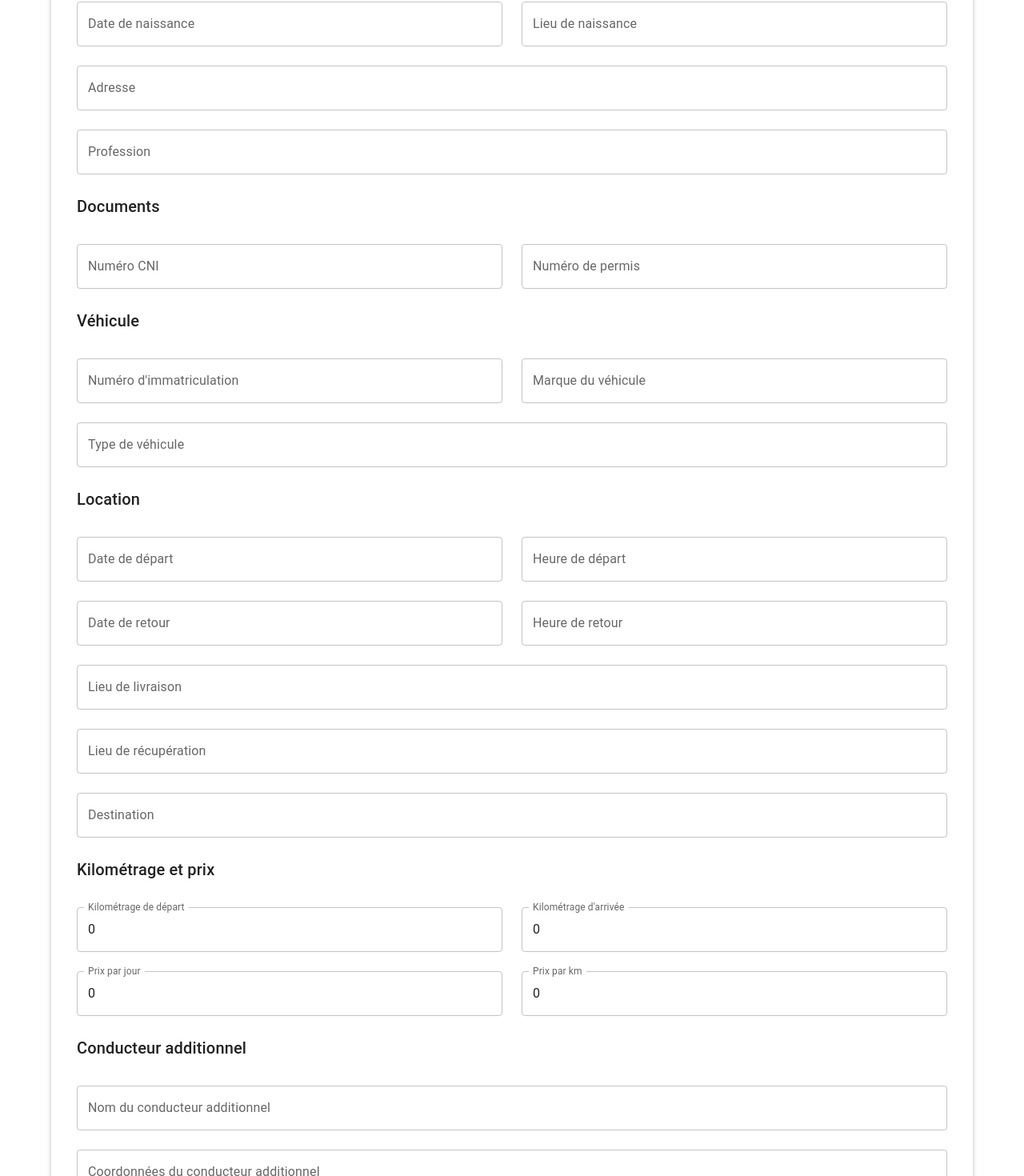
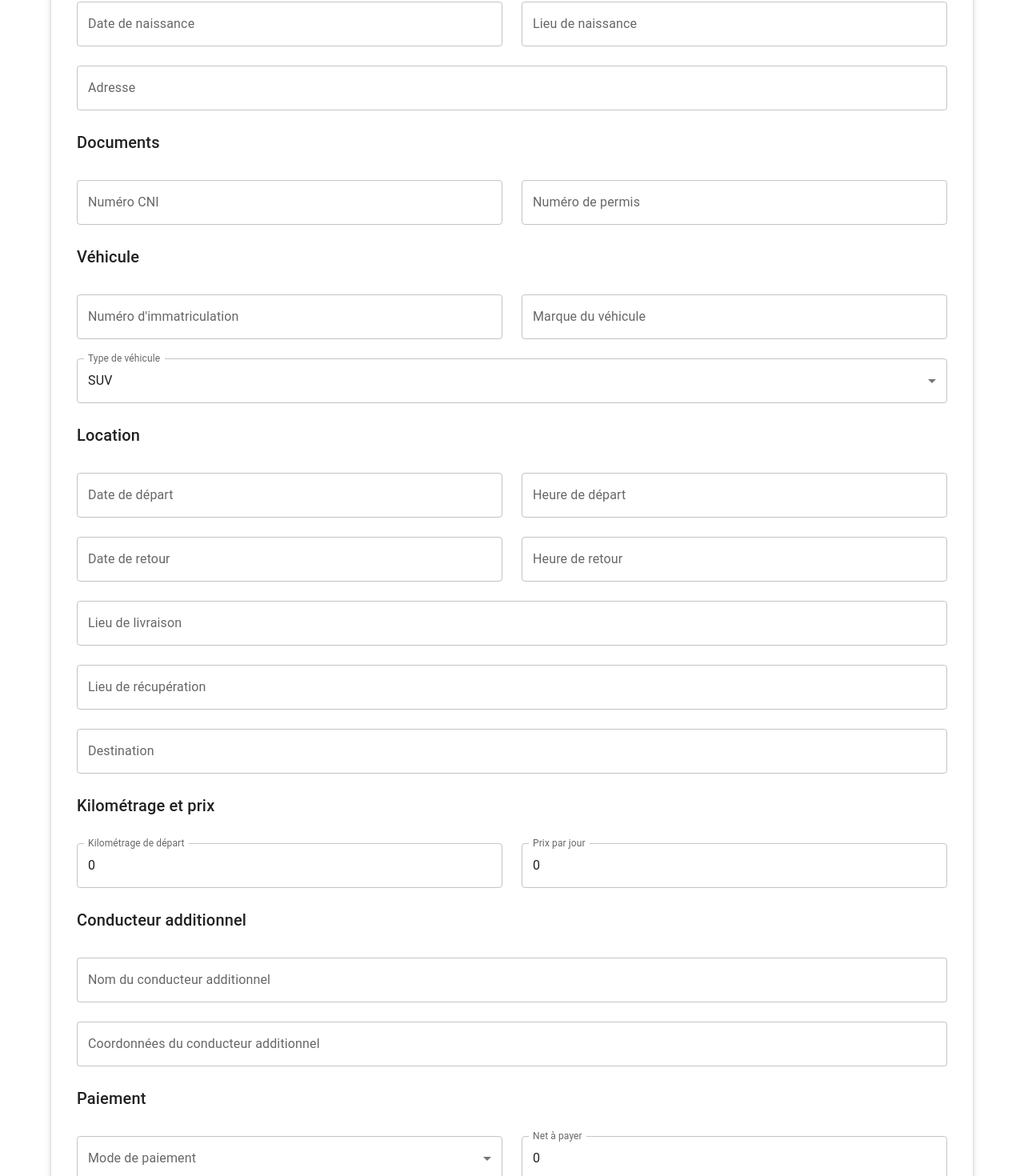
Before and after one commit to galsen-boy/facturation_form, a React (Vite) app: page / in a window 1280 px wide. Shown: the part 339-1809 px from the top of the page at 80% size. Built offline with nearby package versions, Linux system fonts and the light colour scheme.

Commit message:
some updates

```diff
--- a/src/components/ContratPDF.tsx
+++ b/src/components/ContratPDF.tsx
@@ -4,19 +4,18 @@ import { Box, Button, Typography, Divider, Grid } from '@mui/material';
 import { format } from 'date-fns';
 import { fr } from 'date-fns/locale';
 
-interface FormData {
+export interface FormData {
   nom: string;
   prenom: string;
   coordonnees: string;
   dateNaissance: Date | null;
   lieuNaissance: string;
   adresse: string;
-  profession: string;
   numeroCNI: string;
   numeroPermis: string;
   numeroImmatriculation: string;
   marqueVehicule: string;
-  typeVehicule: string;
+  typeVehicule: 'SUV' | 'Berline';
   dateDepart: Date | null;
   heureDepart: Date | null;
   dateRetour: Date | null;
@@ -25,9 +24,7 @@ interface FormData {
   lieuRecuperation: string;
   destination: string;
   kmDepart: number;
-  kmArrivee: number;
   prixJour: number;
-  prixKm: number;
   conducteurAdditionnel: string;
   coordonneesConducteur: string;
   modePaiement: string;
@@ -58,8 +55,7 @@ const ContratPDF: React.FC<ContratPDFProps> = ({ formData }) => {
     const days = Math.ceil(
       (formData.dateRetour.getTime() - formData.dateDepart.getTime()) / (1000 * 60 * 60 * 24)
     );
-    const km = formData.kmArrivee - formData.kmDepart;
-    return days * formData.prixJour + km * formData.prixKm;
+    return days * formData.prixJour;
   };
 
   return (
@@ -137,10 +133,6 @@ const ContratPDF: React.FC<ContratPDFProps> = ({ formData }) => {
             <Grid item xs={12} sm={6}>
               <Typography sx={{ fontWeight: 'bold', fontSize: '0.9rem' }}>Adresse:</Typography>
               <Typography sx={{ fontSize: '0.9rem' }}>{formData.adresse}</Typography>
-            </Grid>
-            <Grid item xs={12} sm={6}>
-              <Typography sx={{ fontWeight: 'bold', fontSize: '0.9rem' }}>Profession:</Typography>
-              <Typography sx={{ fontSize: '0.9rem' }}>{formData.profession}</Typography>
             </Grid>
           </Grid>
         </Box>
@@ -259,16 +251,8 @@ const ContratPDF: React.FC<ContratPDFProps> = ({ formData }) => {
               <Typography sx={{ fontSize: '0.9rem' }}>{formData.kmDepart} km</Typography>
             </Grid>
             <Grid item xs={12} sm={6}>
-              <Typography sx={{ fontWeight: 'bold', fontSize: '0.9rem' }}>Kilométrage d'arrivée:</Typography>
-              <Typography sx={{ fontSize: '0.9rem' }}>{formData.kmArrivee} km</Typography>
-            </Grid>
-            <Grid item xs={12} sm={6}>
               <Typography sx={{ fontWeight: 'bold', fontSize: '0.9rem' }}>Prix par jour:</Typography>
               <Typography sx={{ fontSize: '0.9rem' }}>{formData.prixJour.toLocaleString('fr-FR')} FCFA</Typography>
-            </Grid>
-            <Grid item xs={12} sm={6}>
-              <Typography sx={{ fontWeight: 'bold', fontSize: '0.9rem' }}>Prix par km:</Typography>
-              <Typography sx={{ fontSize: '0.9rem' }}>{formData.prixKm.toLocaleString('fr-FR')} FCFA</Typography>
             </Grid>
           </Grid>
         </Box>
--- a/src/components/FacturationForm.tsx
+++ b/src/components/FacturationForm.tsx
@@ -14,39 +14,7 @@ import { TimePicker } from '@mui/x-date-pickers/TimePicker';
 import { LocalizationProvider } from '@mui/x-date-pickers/LocalizationProvider';
 import { AdapterDateFns } from '@mui/x-date-pickers/AdapterDateFns';
 import { fr } from 'date-fns/locale';
-import ContratPDF from './ContratPDF';
-
-interface FormData {
-  nom: string;
-  prenom: string;
-  coordonnees: string;
-  dateNaissance: Date | null;
-  lieuNaissance: string;
-  adresse: string;
-  profession: string;
-  numeroCNI: string;
-  numeroPermis: string;
-  numeroImmatriculation: string;
-  marqueVehicule: string;
-  typeVehicule: string;
-  dateDepart: Date | null;
-  heureDepart: Date | null;
-  dateRetour: Date | null;
-  heureRetour: Date | null;
-  lieuLivraison: string;
-  lieuRecuperation: string;
-  destination: string;
-  kmDepart: number;
-  kmArrivee: number;
-  prixJour: number;
-  prixKm: number;
-  conducteurAdditionnel: string;
-  coordonneesConducteur: string;
-  modePaiement: string;
-  netAPayer: number;
-  caution: number;
-  carburant: string;
-}
+import ContratPDF, { FormData } from './ContratPDF';
 
 const validationSchema = yup.object({
   nom: yup.string().required('Le nom est requis'),
@@ -55,7 +23,6 @@ const validationSchema = yup.object({
   dateNaissance: yup.date().required('La date de naissance est requise'),
   lieuNaissance: yup.string().required('Le lieu de naissance est requis'),
   adresse: yup.string().required('L\'adresse est requise'),
-  profession: yup.string().required('La profession est requise'),
   numeroCNI: yup.string().required('Le numéro CNI est requis'),
   numeroPermis: yup.string().required('Le numéro de permis est requis'),
   numeroImmatriculation: yup.string().required('Le numéro d\'immatriculation est requis'),
@@ -75,9 +42,7 @@ const validationSchema = yup.object({
   lieuRecuperation: yup.string().required('Le lieu de récupération est requis'),
   destination: yup.string().required('La destination est requise'),
   kmDepart: yup.number().required('Le kilométrage de départ est requis'),
-  kmArrivee: yup.number().required('Le kilométrage d\'arrivée est requis'),
   prixJour: yup.number().required('Le prix par jour est requis'),
-  prixKm: yup.number().required('Le prix par km est requis'),
   conducteurAdditionnel: yup.string(),
   coordonneesConducteur: yup.string(),
   modePaiement: yup.string().required('Le mode de paiement est requis'),
@@ -98,12 +63,11 @@ const FacturationForm = () => {
       dateNaissance: null,
       lieuNaissance: '',
       adresse: '',
-      profession: '',
       numeroCNI: '',
       numeroPermis: '',
       numeroImmatriculation: '',
       marqueVehicule: '',
-      typeVehicule: '',
+      typeVehicule: 'SUV',
       dateDepart: null,
       heureDepart: null,
       dateRetour: null,
@@ -112,9 +76,7 @@ const FacturationForm = () => {
       lieuRecuperation: '',
       destination: '',
       kmDepart: 0,
-      kmArrivee: 0,
       prixJour: 0,
-      prixKm: 0,
       conducteurAdditionnel: '',
       coordonneesConducteur: '',
       modePaiement: '',
@@ -217,18 +179,6 @@ const FacturationForm = () => {
                 helperText={formik.touched.adresse && formik.errors.adresse}
               />
             </Grid>
-            <Grid item xs={12}>
-              <TextField
-                fullWidth
-                id="profession"
-                name="profession"
-                label="Profession"
-                value={formik.values.profession}
-                onChange={formik.handleChange}
-                error={formik.touched.profession && Boolean(formik.errors.profession)}
-                helperText={formik.touched.profession && formik.errors.profession}
-              />
-            </Grid>
 
             {/* Documents */}
             <Grid item xs={12}>
@@ -294,6 +244,7 @@ const FacturationForm = () => {
             <Grid item xs={12}>
               <TextField
                 fullWidth
+                select
                 id="typeVehicule"
                 name="typeVehicule"
                 label="Type de véhicule"
@@ -301,7 +252,10 @@ const FacturationForm = () => {
                 onChange={formik.handleChange}
                 error={formik.touched.typeVehicule && Boolean(formik.errors.typeVehicule)}
                 helperText={formik.touched.typeVehicule && formik.errors.typeVehicule}
-              />
+              >
+                <MenuItem value="SUV">SUV</MenuItem>
+                <MenuItem value="Berline">Berline</MenuItem>
+              </TextField>
             </Grid>
 
             {/* Location */}
@@ -426,19 +380,6 @@ const FacturationForm = () => {
               <TextField
                 fullWidth
                 type="number"
-                id="kmArrivee"
-                name="kmArrivee"
-                label="Kilométrage d'arrivée"
-                value={formik.values.kmArrivee}
-                onChange={formik.handleChange}
-                error={formik.touched.kmArrivee && Boolean(formik.errors.kmArrivee)}
-                helperText={formik.touched.kmArrivee && formik.errors.kmArrivee}
-              />
-            </Grid>
-            <Grid item xs={12} sm={6}>
-              <TextField
-                fullWidth
-                type="number"
                 id="prixJour"
                 name="prixJour"
                 label="Prix par jour"
@@ -446,19 +387,6 @@ const FacturationForm = () => {
                 onChange={formik.handleChange}
                 error={formik.touched.prixJour && Boolean(formik.errors.prixJour)}
                 helperText={formik.touched.prixJour && formik.errors.prixJour}
-              />
-            </Grid>
-            <Grid item xs={12} sm={6}>
-              <TextField
-                fullWidth
-                type="number"
-                id="prixKm"
-                name="prixKm"
-                label="Prix par km"
-                value={formik.values.prixKm}
-                onChange={formik.handleChange}
-                error={formik.touched.prixKm && Boolean(formik.errors.prixKm)}
-                helperText={formik.touched.prixKm && formik.errors.prixKm}
               />
             </Grid>
 
@@ -514,7 +442,6 @@ const FacturationForm = () => {
                 <MenuItem value="especes">Espèces</MenuItem>
                 <MenuItem value="Wave">Wave</MenuItem>
                 <MenuItem value="Orange Money">Orange Money</MenuItem>
-                <MenuItem value="carte">Carte bancaire</MenuItem>
                 <MenuItem value="virement">Virement</MenuItem>
               </TextField>
             </Grid>
```
